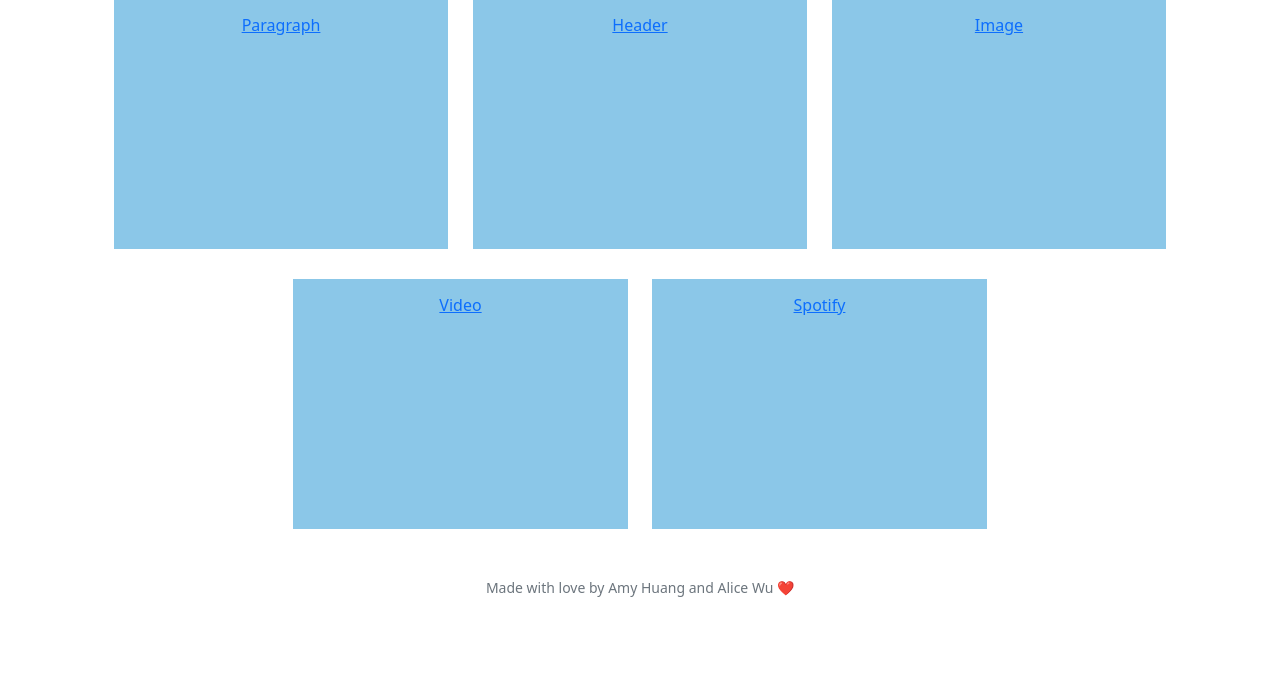
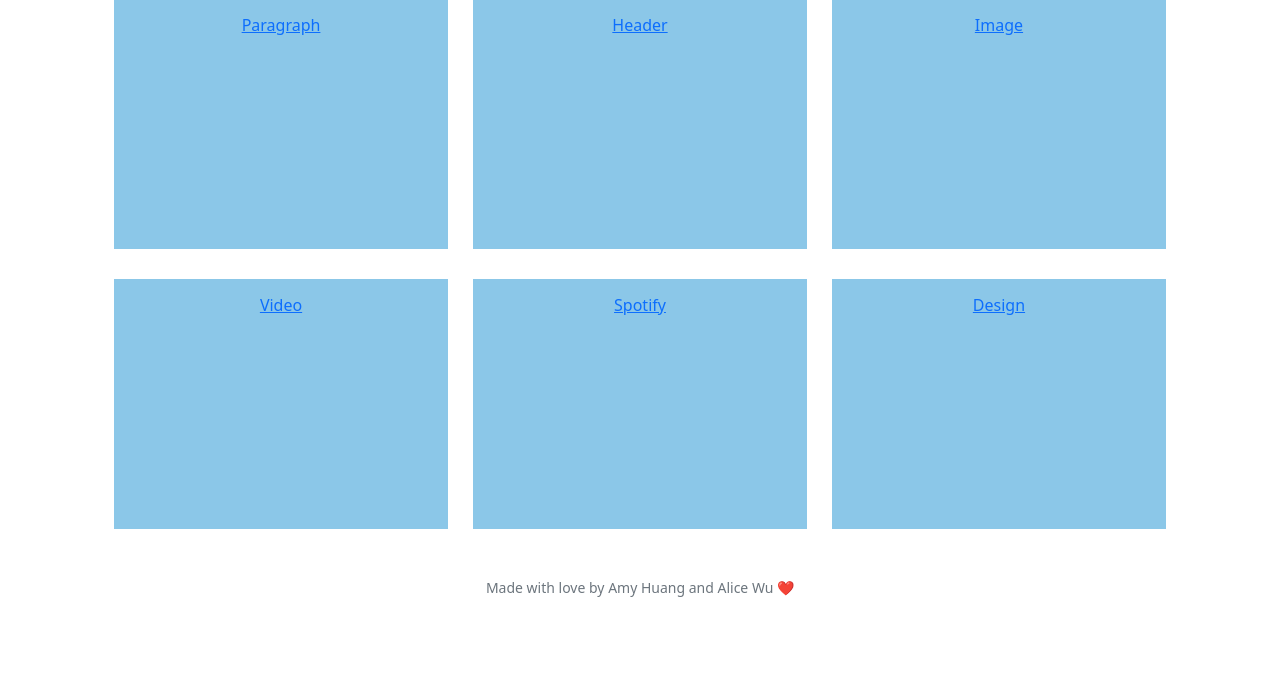
Before and after one commit to awu2003/final-project, a Flask app: page /edit in a window 1280 px wide. Shown: the part 426-1120 px from the top of the page. Run offline with Flask 2, Linux system fonts and the light colour scheme; a user stored in the database is signed in; some libraries are stand-ins or nearby versions.

Commit message:
updated navbar

```diff
--- a/website/templates/edit.html
+++ b/website/templates/edit.html
@@ -46,5 +46,6 @@
     <a class="button" href="/edit-image">Image</a>
     <a class="button" href="/edit-video">Video</a>
     <a class="button" href="/edit-spotify">Spotify</a>
+    <a class="button" href="/edit-design">Design</a>
 </div>
 {% endblock %}
--- a/website/templates/layout.html
+++ b/website/templates/layout.html
@@ -40,6 +40,9 @@
                                    <li><a class="dropdown-item" href="/edit-header"> Edit header</a></li>
                                    <li><a class="dropdown-item" href="/edit-paragraph"> Edit paragraph </a></li>
                                    <li><a class="dropdown-item" href="/edit-image"> Edit image </a></li>
+                                   <li><a class="dropdown-item" href="/edit-spotify"> Edit Spotify </a></li>
+                                   <li><a class="dropdown-item" href="/edit-video"> Edit video </a></li>
+                                   <li><a class="dropdown-item" href="/edit-design"> Edit design </a></li>
                                  </ul>
                              </li>
                         </ul>
```
Also changed, not shown: 1 other file.
